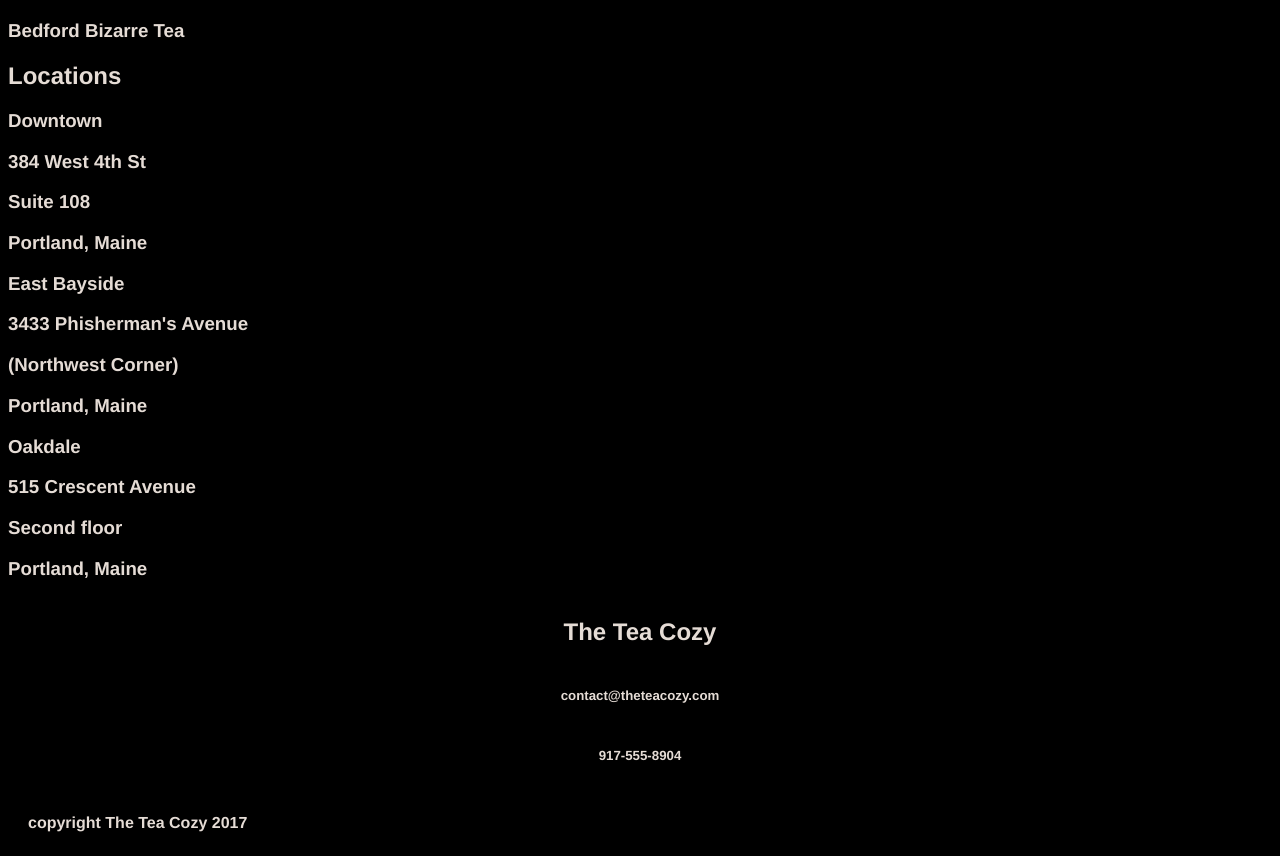
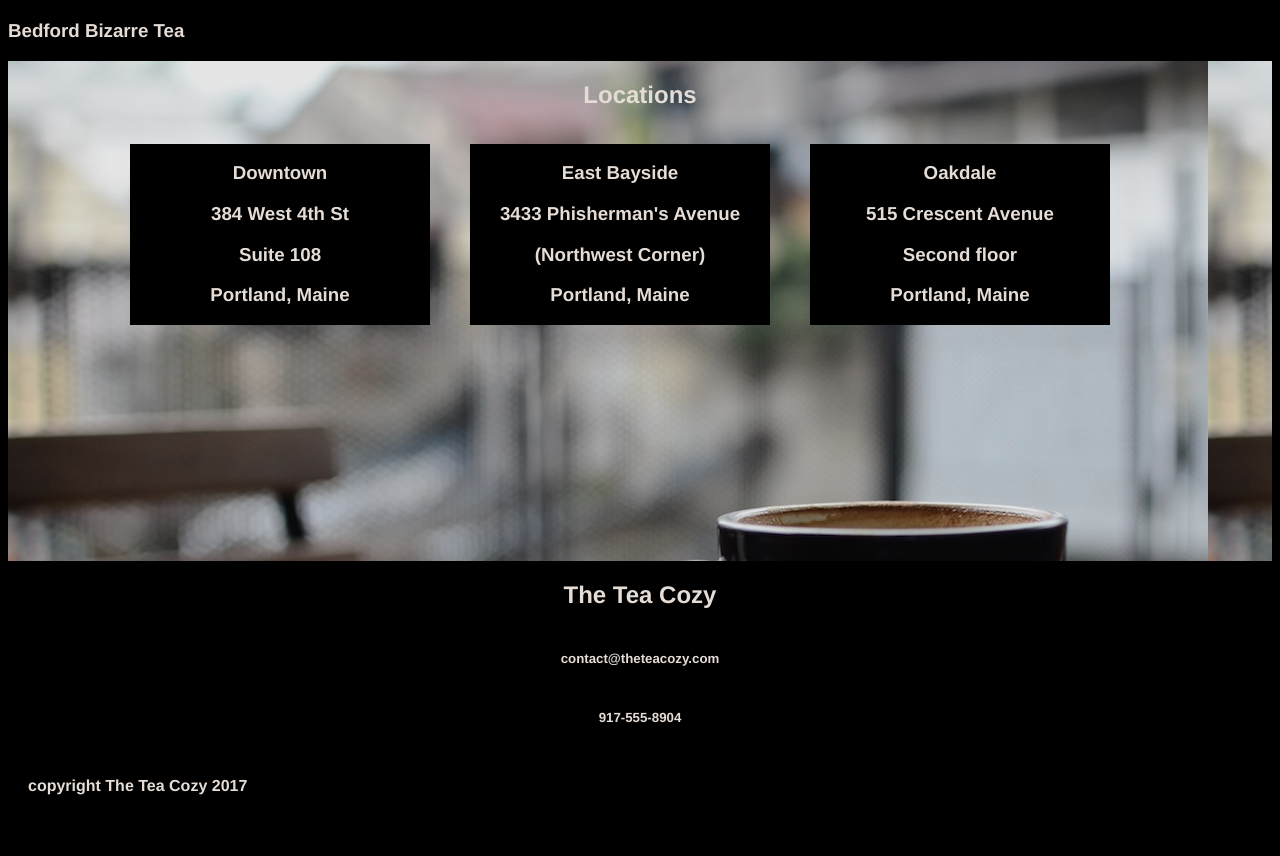
Before and after one commit to snoltef/teacozy, a plain HTML site: page index.html in a window 1280 px wide. Shown: the part 5702-6558 px from the top of the page. After the commit the page ends 6521 px from the top, so only its background shows below. Drawn offline with Linux system fonts and the light colour scheme.

Commit message:
Style Locations

```diff
--- a/index.html
+++ b/index.html
@@ -53,6 +53,7 @@
 
         <div class="locations" id="locations">
             <h2>Locations</h2>
+            <div class="address-container">
                 <div class="address">
                     <h3>Downtown</h3>
                     <h3>384 West 4th St</h3>
@@ -72,6 +73,7 @@
                     <h3>Portland, Maine</h3>
                 </div>
             </div>
+        </div>
 
         <div class="contact">
             <h2>The Tea Cozy</h2>
--- a/style.css
+++ b/style.css
@@ -55,6 +55,26 @@ header a{
     width: 100%;
 }
 
+.locations{
+    background-image: url('media/img-locations-background.jpg');
+    display: flex;
+    flex-direction: column;
+    height: 500px;
+    align-items: center;
+}
+
+.address-container{
+    display: flex;
+}
+.address{
+    background-color: black;
+    margin-right: 40px;
+    margin-top: 15px;
+    width: 300px;
+    opacity: 1;
+    text-align: center;
+}
+
 .contact{
     display: flex;
     flex-direction: column;
```
Lines whose indentation alone changed are shown as unchanged.
